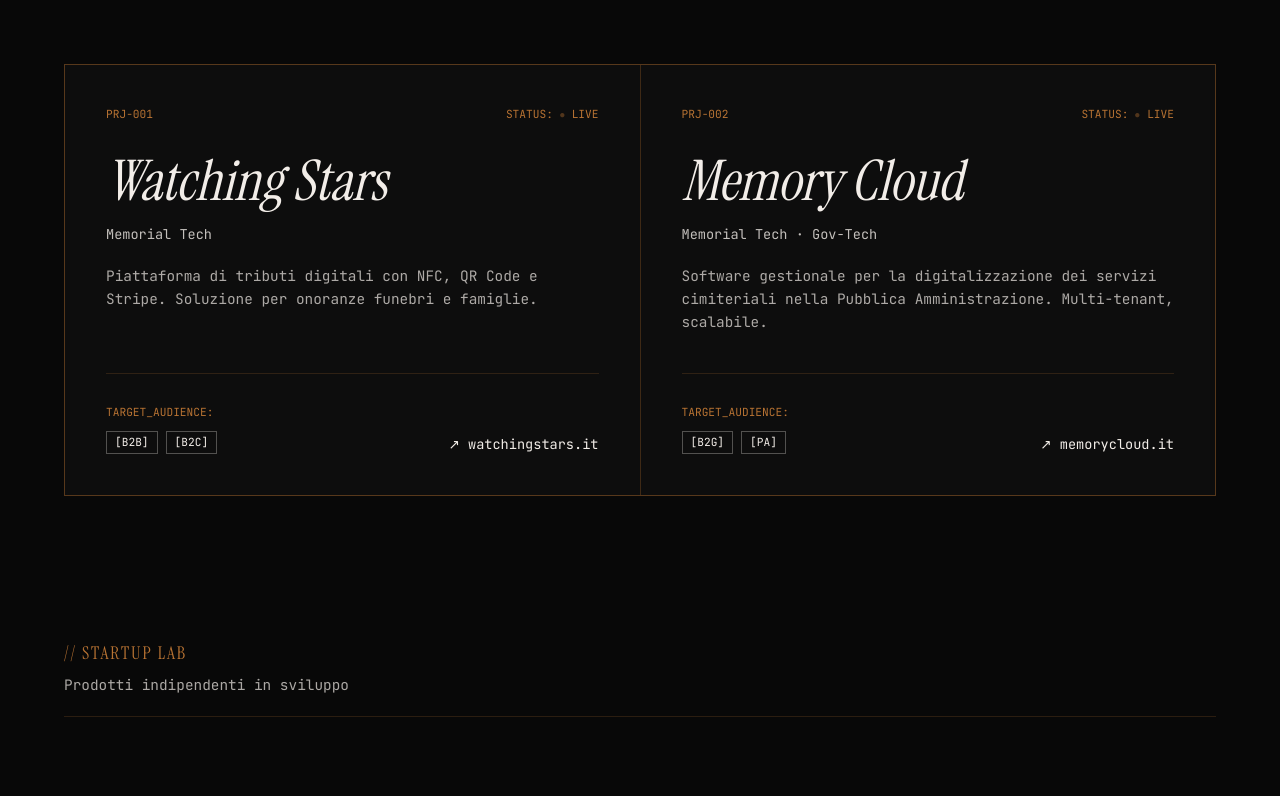
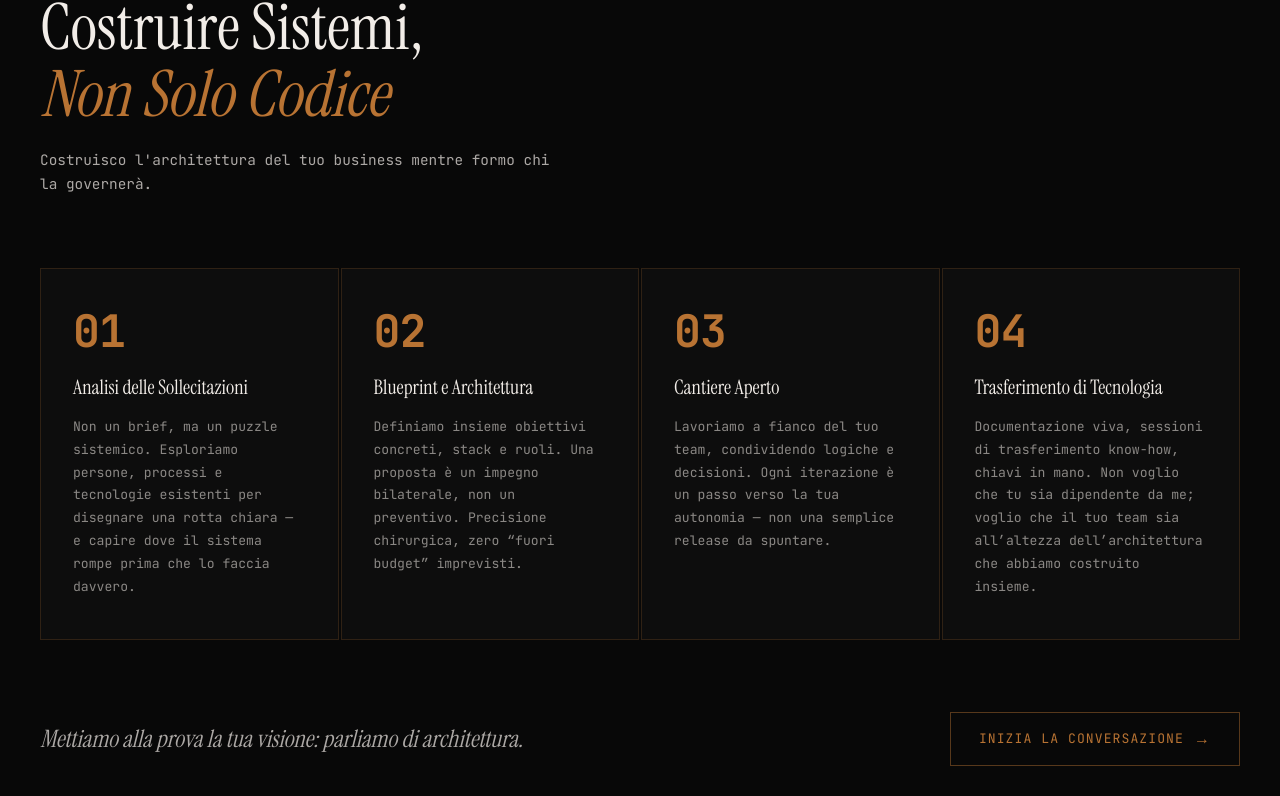
Before and after one commit to Flame0510/micheletornello.com, a Next.js app: page / in a window 1280 px wide. Shown: the part 5100-5896 px from the top of the page. Built offline with nearby package versions, Linux system fonts and the light colour scheme.

Commit message:
feat: add ProcessSection — Come Lavoro (4 step + CTA)

```diff
--- a/src/app/globals.css
+++ b/src/app/globals.css
@@ -1672,3 +1672,210 @@ h1 {
     gap: 20px;
   }
 }
+
+/* ============================================================
+   ProcessSection — Come Lavoro (.proc_*)
+   ============================================================ */
+
+.proc_section {
+  background: var(--color-bg);
+  padding: 120px 24px;
+  position: relative;
+  overflow: hidden;
+}
+
+.proc_container {
+  max-width: 1200px;
+  margin: 0 auto;
+  width: 100%;
+}
+
+/* Header */
+.proc_header {
+  margin-bottom: 72px;
+  max-width: 640px;
+}
+
+.proc_badge {
+  font-family: var(--font-jetbrains-mono), monospace;
+  font-size: 0.72rem;
+  letter-spacing: 0.12em;
+  color: var(--color-brand);
+  text-transform: uppercase;
+  display: block;
+  margin-bottom: 20px;
+}
+
+.proc_title {
+  font-family: var(--font-instrument-serif), serif;
+  font-size: clamp(2.4rem, 5vw, 4rem);
+  line-height: 1.05;
+  color: var(--color-text);
+  margin: 0 0 20px 0;
+  font-weight: 400;
+}
+
+.proc_title em {
+  color: var(--color-brand);
+  font-style: italic;
+}
+
+.proc_subtitle {
+  font-family: var(--font-jetbrains-mono), monospace;
+  font-size: 0.9rem;
+  line-height: 1.65;
+  color: var(--color-text-70);
+  max-width: 520px;
+}
+
+/* Steps grid */
+.proc_grid {
+  display: grid;
+  grid-template-columns: 1fr;
+  gap: 2px;
+  margin-bottom: 72px;
+}
+
+@media (min-width: 768px) {
+  .proc_grid {
+    grid-template-columns: 1fr 1fr;
+    gap: 2px;
+  }
+}
+
+@media (min-width: 1280px) {
+  .proc_grid {
+    grid-template-columns: repeat(4, 1fr);
+    gap: 2px;
+  }
+}
+
+.proc_card {
+  background: var(--color-bg-surface);
+  border: 1px solid var(--color-brand-20);
+  padding: 40px 32px;
+  position: relative;
+  transition: border-color 0.3s ease;
+}
+
+.proc_card:hover {
+  border-color: var(--color-brand-45);
+}
+
+.proc_num {
+  font-family: var(--font-jetbrains-mono), monospace;
+  font-size: 2.8rem;
+  font-weight: 700;
+  color: var(--color-brand);
+  display: block;
+  line-height: 1;
+  margin-bottom: 20px;
+  letter-spacing: -0.02em;
+}
+
+.proc_step_title {
+  font-family: var(--font-instrument-serif), serif;
+  font-size: 1.25rem;
+  font-weight: 400;
+  color: var(--color-text);
+  margin: 0 0 16px 0;
+  line-height: 1.3;
+}
+
+.proc_step_body {
+  font-family: var(--font-jetbrains-mono), monospace;
+  font-size: 0.82rem;
+  line-height: 1.75;
+  color: var(--color-text-55);
+  margin: 0;
+}
+
+/* CTA */
+.proc_cta_wrap {
+  display: flex;
+  flex-direction: column;
+  align-items: flex-start;
+  gap: 24px;
+}
+
+@media (min-width: 768px) {
+  .proc_cta_wrap {
+    flex-direction: row;
+    align-items: center;
+    justify-content: space-between;
+  }
+}
+
+.proc_cta_text {
+  font-family: var(--font-instrument-serif), serif;
+  font-size: clamp(1.1rem, 2.5vw, 1.5rem);
+  color: var(--color-text-70);
+  margin: 0;
+  font-weight: 400;
+  font-style: italic;
+  max-width: 520px;
+}
+
+.proc_cta_btn {
+  display: inline-flex;
+  align-items: center;
+  gap: 10px;
+  padding: 14px 28px;
+  background: transparent;
+  border: var(--border-brand);
+  color: var(--color-brand);
+  font-family: var(--font-jetbrains-mono), monospace;
+  font-size: 0.82rem;
+  letter-spacing: 0.08em;
+  text-transform: uppercase;
+  text-decoration: none;
+  transition: background 0.25s ease, color 0.25s ease;
+  white-space: nowrap;
+  flex-shrink: 0;
+}
+
+.proc_cta_btn:hover {
+  background: var(--color-brand);
+  color: var(--color-bg);
+}
+
+.proc_cta_arrow {
+  font-size: 1rem;
+  transition: transform 0.2s ease;
+}
+
+.proc_cta_btn:hover .proc_cta_arrow {
+  transform: translateX(4px);
+}
+
+/* Mobile responsive */
+@media (max-width: 767px) {
+  .proc_section {
+    padding: 80px 20px;
+  }
+
+  .proc_header {
+    margin-bottom: 48px;
+  }
+
+  .proc_grid {
+    gap: 1px;
+  }
+
+  .proc_card {
+    padding: 32px 24px;
+  }
+
+  .proc_num {
+    font-size: 2.2rem;
+    margin-bottom: 16px;
+  }
+
+  .proc_cta_wrap {
+    align-items: stretch;
+  }
+
+  .proc_cta_btn {
+    justify-content: center;
+  }
+}
--- a/src/app/page.tsx
+++ b/src/app/page.tsx
@@ -4,6 +4,7 @@ import ChiSonoSection from '@/components/sections/ChiSonoSection';
 import AcademySection from '@/components/sections/AcademySection';
 import ContactSection from '@/components/sections/ContactSection';
 import PortfolioSection from '@/components/sections/PortfolioSection';
+import ProcessSection from '@/components/sections/ProcessSection';
 
 const timeline = [
   {
@@ -172,6 +173,9 @@ export default function HomePage() {
       </section>
 
       {/* 7. Portfolio */}
+      <ProcessSection />
+
+      {/* 8. Portfolio */}
       <PortfolioSection />
 
       {/* 8. Academy */}
--- /dev/null
+++ b/src/components/sections/ProcessSection.tsx
@@ -0,0 +1,89 @@
+'use client';
+
+import { motion } from 'framer-motion';
+
+const steps = [
+  {
+    num: '01',
+    title: 'Analisi delle Sollecitazioni',
+    body: 'Non un brief, ma un puzzle sistemico. Esploriamo persone, processi e tecnologie esistenti per disegnare una rotta chiara — e capire dove il sistema rompe prima che lo faccia davvero.',
+  },
+  {
+    num: '02',
+    title: 'Blueprint e Architettura',
+    body: 'Definiamo insieme obiettivi concreti, stack e ruoli. Una proposta è un impegno bilaterale, non un preventivo. Precisione chirurgica, zero \u201cfuori budget\u201d imprevisti.',
+  },
+  {
+    num: '03',
+    title: 'Cantiere Aperto',
+    body: 'Lavoriamo a fianco del tuo team, condividendo logiche e decisioni. Ogni iterazione è un passo verso la tua autonomia — non una semplice release da spuntare.',
+  },
+  {
+    num: '04',
+    title: 'Trasferimento di Tecnologia',
+    body: 'Documentazione viva, sessioni di trasferimento know-how, chiavi in mano. Non voglio che tu sia dipendente da me; voglio che il tuo team sia all\u2019altezza dell\u2019architettura che abbiamo costruito insieme.',
+  },
+];
+
+const EASE = 'easeOut' as const;
+
+export default function ProcessSection() {
+  return (
+    <section id="process" className="proc_section anchor-link">
+      <div className="proc_container">
+        {/* Header */}
+        <motion.header
+          className="proc_header"
+          initial={{ opacity: 1, y: 20 }}
+          whileInView={{ opacity: 1, y: 0 }}
+          transition={{ duration: 0.8, ease: EASE }}
+          viewport={{ once: true }}
+        >
+          <span className="proc_badge">// COME LAVORO</span>
+          <h2 className="proc_title">
+            Costruire Sistemi,<br />
+            <em>Non Solo Codice</em>
+          </h2>
+          <p className="proc_subtitle">
+            Costruisco l&apos;architettura del tuo business mentre formo chi la governerà.
+          </p>
+        </motion.header>
+
+        {/* Steps grid */}
+        <div className="proc_grid">
+          {steps.map((step, i) => (
+            <motion.div
+              key={step.num}
+              className="proc_card"
+              initial={{ opacity: 1, y: 24 }}
+              whileInView={{ opacity: 1, y: 0 }}
+              transition={{ duration: 0.7, delay: i * 0.12, ease: EASE }}
+              viewport={{ once: true, margin: '-60px' }}
+            >
+              <span className="proc_num">{step.num}</span>
+              <h3 className="proc_step_title">{step.title}</h3>
+              <p className="proc_step_body">{step.body}</p>
+            </motion.div>
+          ))}
+        </div>
+
+        {/* CTA */}
+        <motion.div
+          className="proc_cta_wrap"
+          initial={{ opacity: 1, y: 20 }}
+          whileInView={{ opacity: 1, y: 0 }}
+          transition={{ duration: 0.8, delay: 0.5, ease: EASE }}
+          viewport={{ once: true }}
+        >
+          <p className="proc_cta_text">
+            Mettiamo alla prova la tua visione: parliamo di architettura.
+          </p>
+          <a href="#contact" className="proc_cta_btn">
+            Inizia la conversazione
+            <span className="proc_cta_arrow" aria-hidden="true">→</span>
+          </a>
+        </motion.div>
+      </div>
+    </section>
+  );
+}
```
